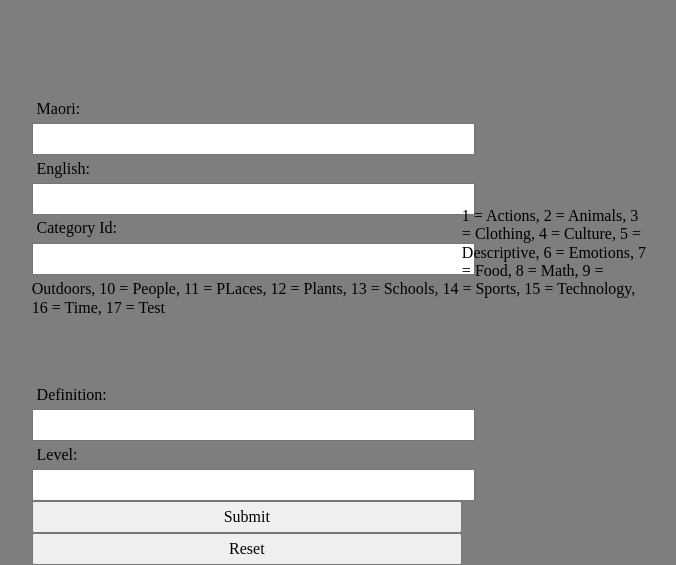
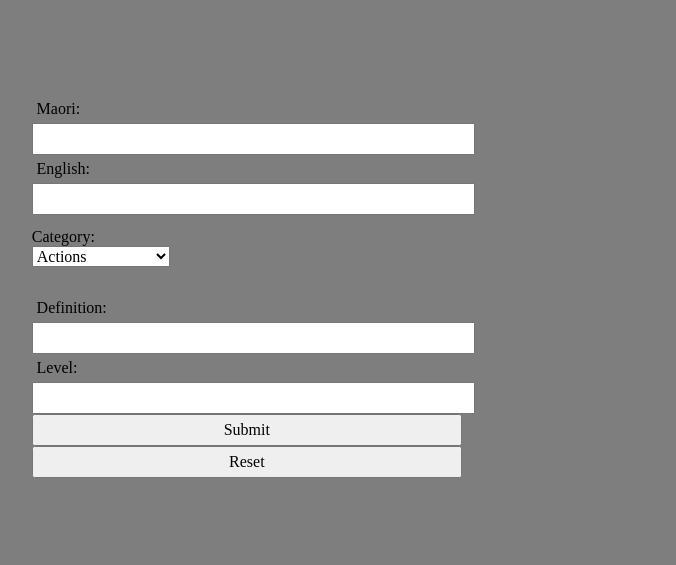
Before and after one commit to MatthewPotter20157/Moa, a Flask app: page /admin in a window 1280 px wide. Shown: the part 268-833 px from the top of the page, without its empty margins (365-1041 px from the left). After the commit the page ends 745 px from the top, so only its background shows below. Run offline with Flask 3, Linux system fonts and the light colour scheme; data comes from the database, SQL or seed files in the repository; both versions use the stored data as it was after the commit.

Commit message:
Finished the admin category list

```diff
--- a/app.py
+++ b/app.py
@@ -158,7 +158,14 @@ def render_admin():
         except sqlite3.IntegrityError:
             con.close()
             return redirect("/signup?error=no")
-    return render_template('admin.html', logged_in=is_logged_in(), teacher=is_teacher())
+    con = open_database(DATABASE)
+    query = "SELECT * FROM Category"
+    cur = con.cursor()
+    cur.execute(query)
+    category = cur.fetchall()
+    con.close()
+    print(category)
+    return render_template('admin.html', categories=category, logged_in=is_logged_in(), teacher=is_teacher())
 
 
 @app.route('/deletion', methods=['POST'])
--- a/templates/admin.html
+++ b/templates/admin.html
@@ -13,14 +13,18 @@
             <div class="form-label"><label for="english">English:</label></div>
             <div class="form-element"><input type="text" name="english" id="english" required></div>
         </div>
-
+        <br>
+        <br>
         <div class="form-group">
-            <div class="form-label"><label for="category">Category Id:</label></div>
-            <div class="form-element"><input type="text" name="category" id="category" required></div>
+            <div class="form-text-label">Category:</div>
+            <div class="form-element">
+                <select name="category" id="category">
+                    {% for category in categories %}
+                        <option value = "{{ category[0] }}"> {{ category[1] }} </option>
+                    {% endfor %}
+                </select>
+            </div>
         </div>
-
-        <p>1 = Actions, 2 = Animals, 3 = Clothing, 4 = Culture, 5 = Descriptive, 6 = Emotions, 7 = Food, 8 = Math, 9 = Outdoors,
-            10 = People, 11 = PLaces, 12 = Plants, 13 = Schools, 14 = Sports, 15 = Technology, 16 = Time, 17 = Test</p>
 
         <div class="form-group">
             <div class="form-label"><label for="definition">Definition:</label></div>
```
Also changed, not shown: identifier.sqlite.
